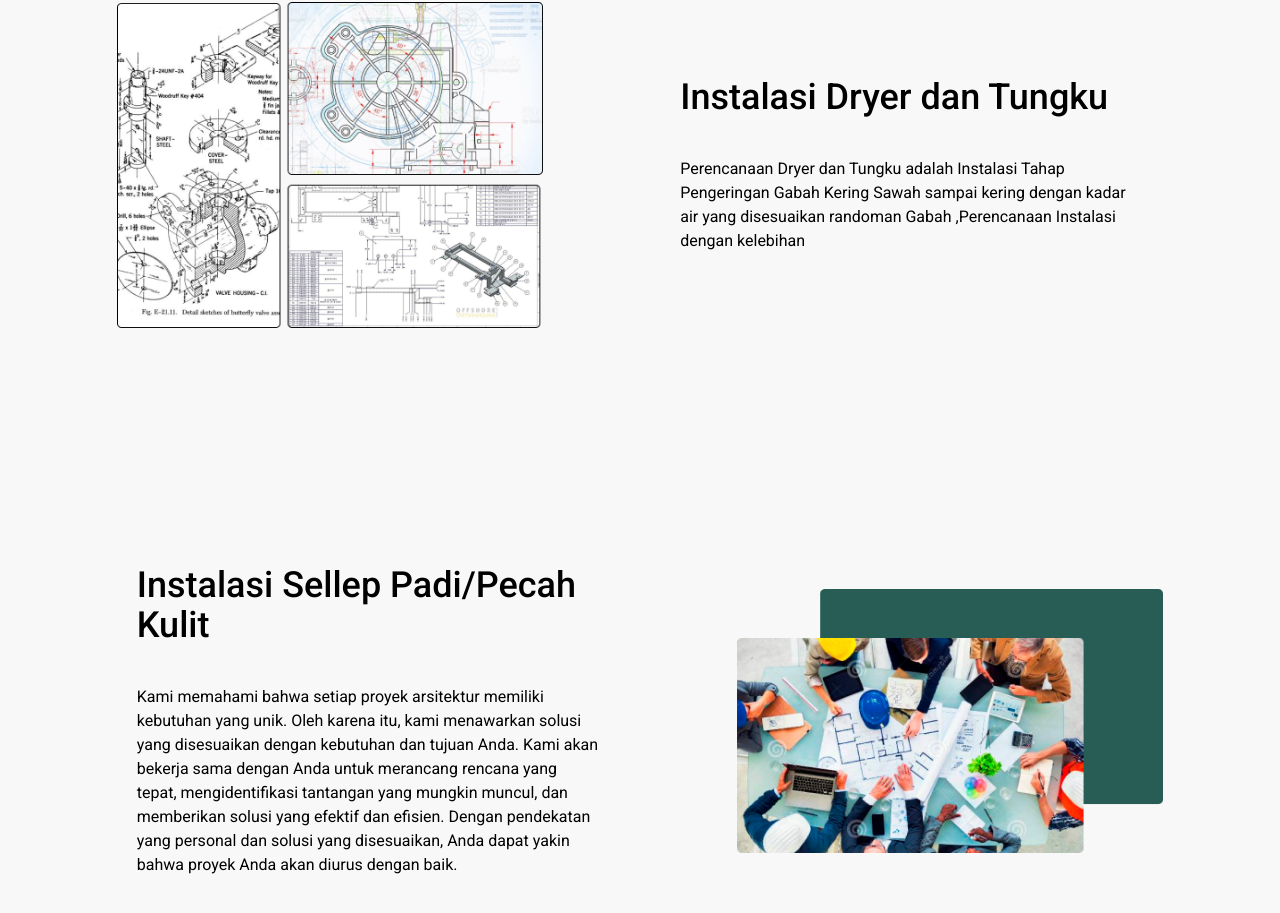
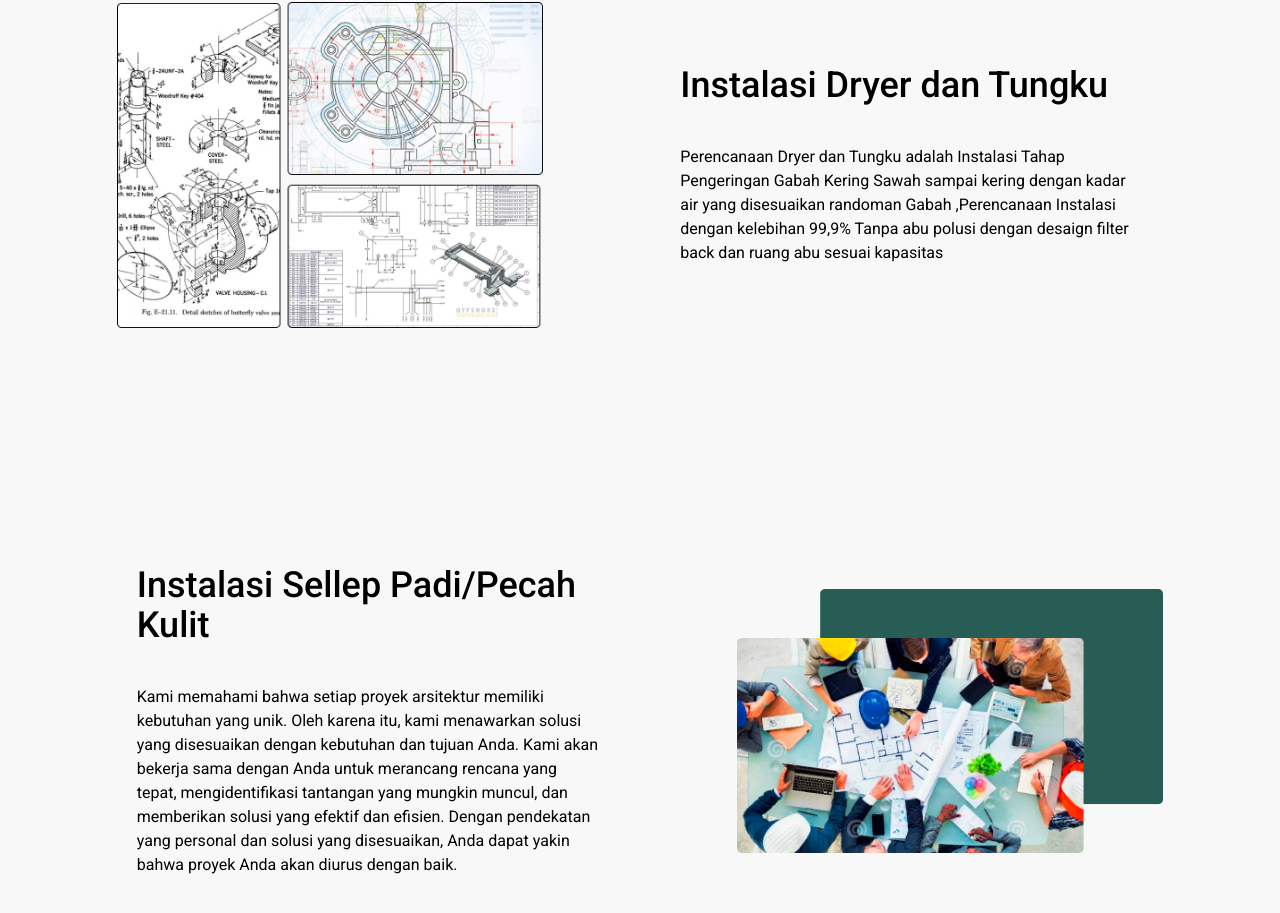
Before and after one commit to Phokade/phokade, a React (Vite) app: page / in a window 1280 px wide. Shown: the part 1520-2433 px from the top of the page. Built offline with nearby package versions, Linux system fonts and the light colour scheme.

Commit message:
Update About.jsx

```diff
--- a/src/layers/About.jsx
+++ b/src/layers/About.jsx
@@ -14,7 +14,7 @@ function About() {
 						<h1 className="font-medium text-4xl">Instalasi Dryer dan Tungku</h1>
 						<p>
 							Perencanaan Dryer dan Tungku adalah Instalasi Tahap Pengeringan Gabah Kering Sawah sampai kering dengan kadar air yang disesuaikan randoman Gabah
-							,Perencanaan Instalasi dengan kelebihan
+							,Perencanaan Instalasi dengan kelebihan 99,9% Tanpa abu polusi dengan desaign filter back dan ruang abu sesuai kapasitas
 						</p>
 					</div>
 				</div>
```
